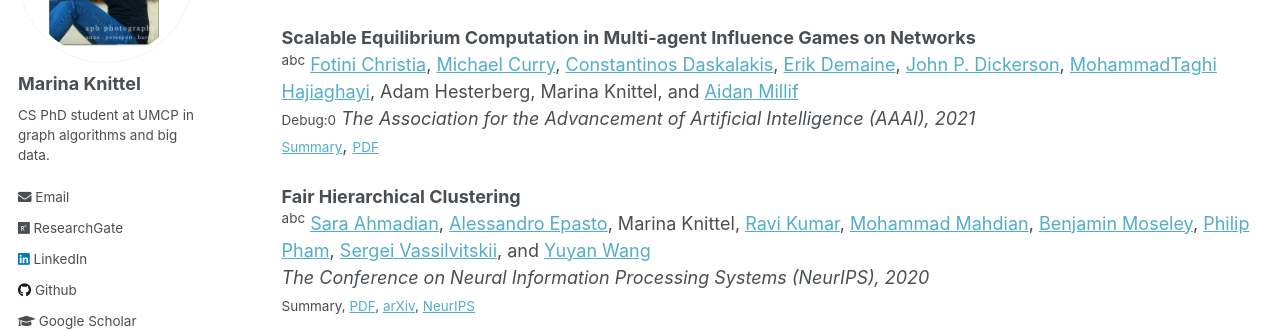
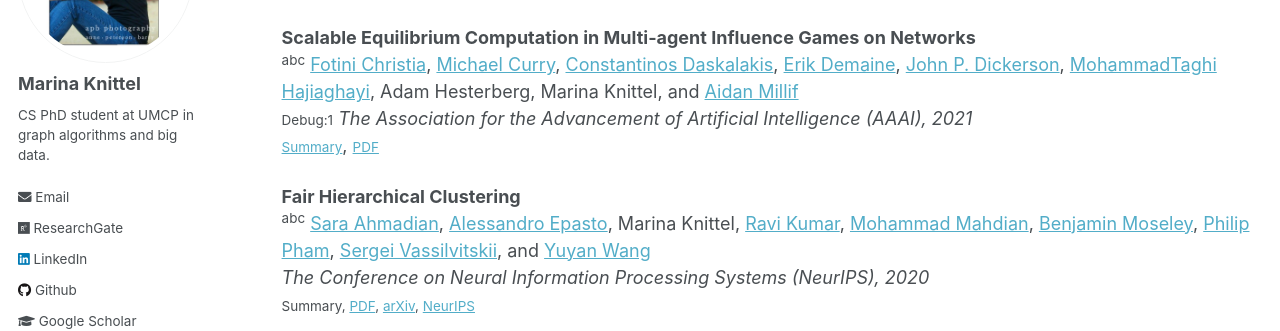
Before and after one commit to mknittel/mknittel.github.io, a Jekyll site: the page built from _pages/publications.md, in a window 1280 px wide and 900 px high, scrolled down 449 px. Shown: the part 148-479 px from the top of the window. Built offline with Jekyll 4.4.1, drawn with Linux system fonts in a browser that asks for light colours.

Commit message:
fixed debug

```diff
--- a/_pages/publications.md
+++ b/_pages/publications.md
@@ -23,7 +23,7 @@ Marina Knittel, Samuel Dooley, and [John P. Dickerson](http://jpdickerson.com/)<
 
 **Scalable Equilibrium Computation in Multi-agent Influence Games on Networks**<br/>
 <sup>abc</sup> [Fotini Christia](http://fotini.mit.edu/), [Michael Curry](http://www.cs.umd.edu/~curry/), [Constantinos Daskalakis](http://people.csail.mit.edu/costis/), [Erik Demaine](http://erikdemaine.org/), [John P. Dickerson](http://jpdickerson.com/), [MohammadTaghi Hajiaghayi](https://www.cs.umd.edu/~hajiagha/), Adam Hesterberg, Marina Knittel, and [Aidan Millif](https://www.aidanmilliff.com/)<br/>
-<small>Debug:0</small>
+<small>Debug:1</small>
 *The Association for the Advancement of Artificial Intelligence (AAAI), 2021*<br/>
 <a onclick='toggleText()'><small>Summary</small></a>, <small>[PDF](https://mknittel.github.io/files/Christia_et_al_AAAI_2021.pdf)</small> <small class="summary AAAI21"></small>
 
```
